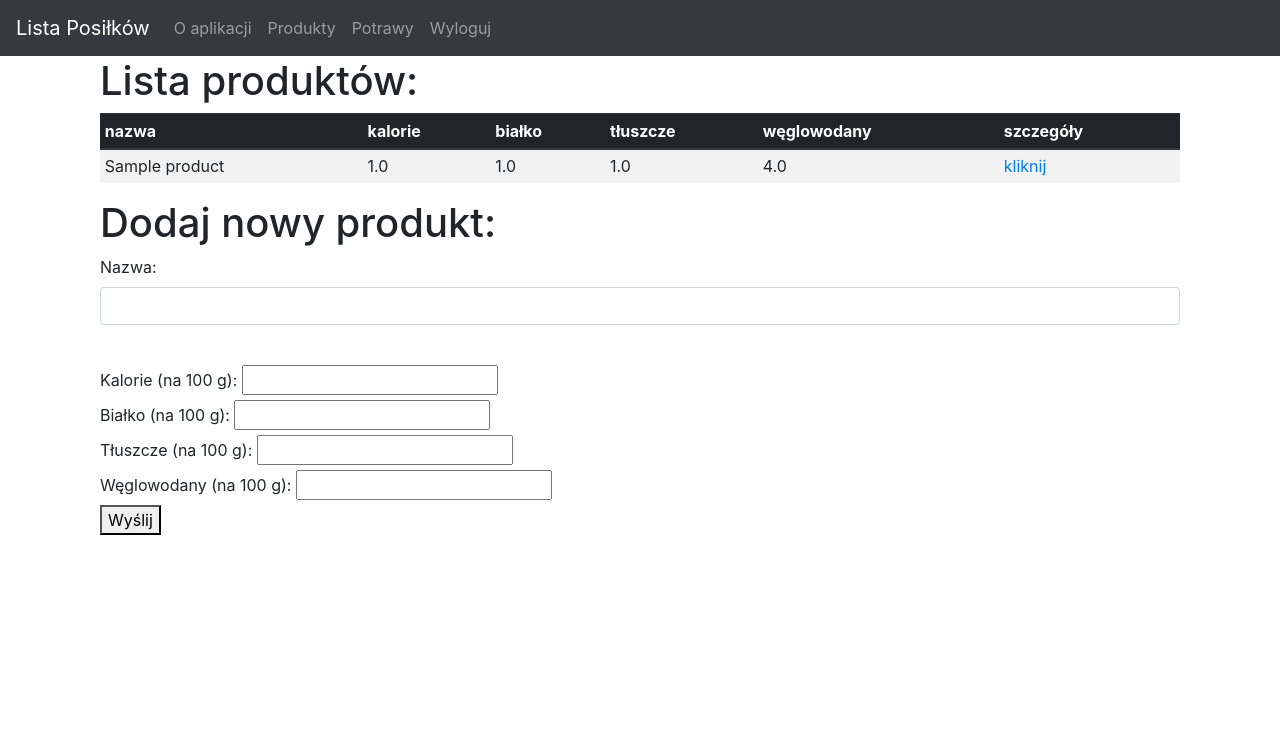
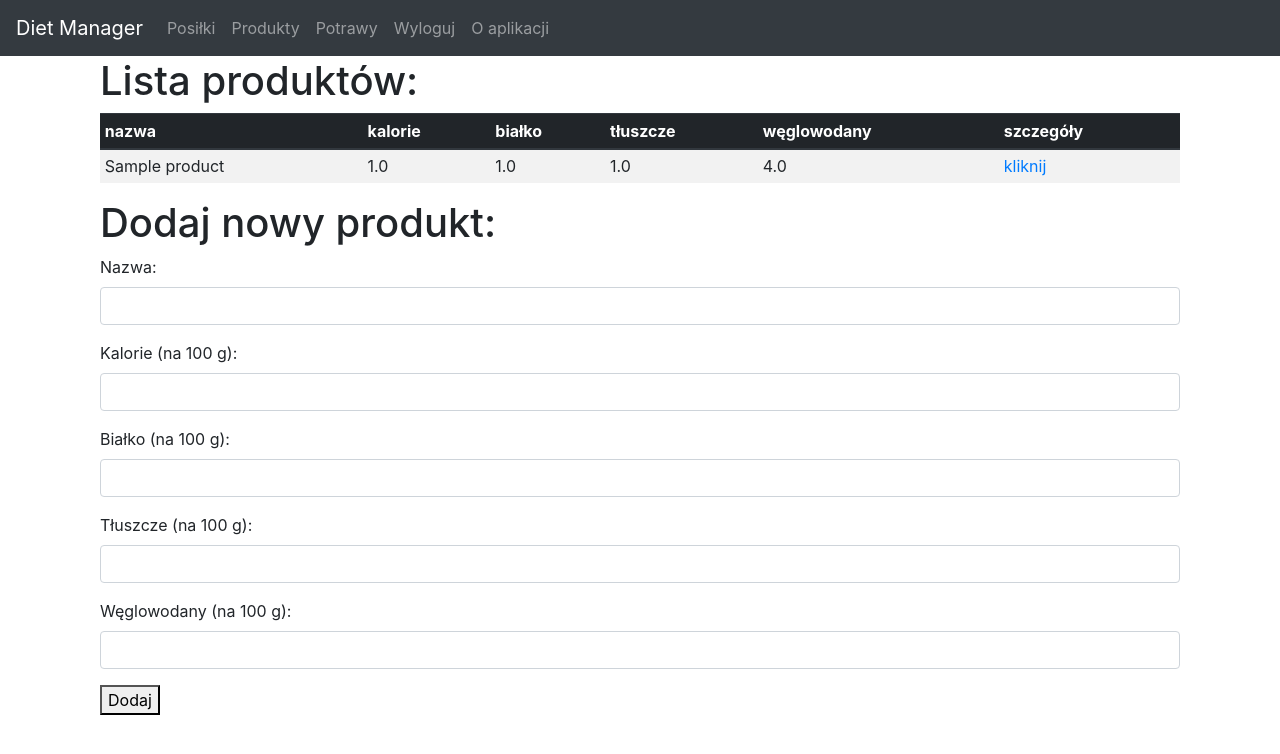
Before and after one commit to pyloveorg/diet_manager, a Flask app: page /products in a window 1280 px wide. Shown: the top 754 px of the page. Run offline with Flask 2, Linux system fonts and the light colour scheme; a user stored in the database is signed in; tables that the repository leaves empty hold one stand-in row (values such as "Sample post"); some libraries are stand-ins or nearby versions.

Commit message:
code analysis

```diff
--- a/diet_manager/templates/_base.html
+++ b/diet_manager/templates/_base.html
@@ -9,27 +9,21 @@
 
 <body>
   <nav class="navbar navbar-expand-md navbar-dark bg-dark">
-    <a class="navbar-brand" href="/daily_meals">Lista Posiłków</a>
-    <button class="navbar-toggler" type="button" data-toggle="collapse" data-target="#navbarsExampleDefault"
-            aria-controls="navbarsExampleDefault" aria-expanded="false" aria-label="Toggle navigation">
-      <span class="navbar-toggler-icon"></span>
-    </button>
+    <div class="navbar-brand">Diet Manager</div>
 
     <div class="collapse navbar-collapse">
       <ul class="navbar-nav mr-auto">
-        <li class="nav-item{% if page_id == 'info' %} active{% endif %}">
-          <a class="nav-link" href="{{ url_for('info') }}">O aplikacji</a>
-        </li>
-        {% if current_user.is_anonymous %}
-        <li class="nav-item{% if page_id == 'register' %} active{% endif %}">
-          <a class="nav-link" href="/user/register">Rejestracja</a>
-        </li>
-        {% endif %}
         {% if current_user.is_anonymous %}
         <li class="nav-item{% if page_id == 'login' %} active{% endif %}">
           <a class="nav-link" href="/user/login">Logowanie</a>
         </li>
+        <li class="nav-item{% if page_id == 'register' %} active{% endif %}">
+          <a class="nav-link" href="/user/register">Rejestracja</a>
+        </li>
         {% else %}
+        <li class="nav-item{% if page_id == 'daily_meals' %} active{% endif %}">
+          <a class="nav-link" href="{{ url_for('list_of_meals') }}">Posiłki</a>
+        </li>
         <li class="nav-item{% if page_id == 'products' %} active{% endif %}">
           <a class="nav-link" href="/products">Produkty</a>
         </li>
@@ -40,6 +34,9 @@
           <a class="nav-link" href="/logout">Wyloguj</a>
         </li>
         {% endif %}
+        <li class="nav-item{% if page_id == 'info' %} active{% endif %}">
+          <a class="nav-link" href="{{ url_for('info') }}">O aplikacji</a>
+        </li>
       </ul>
     </div>
   </nav>
--- a/diet_manager/templates/list_of_meals.html
+++ b/diet_manager/templates/list_of_meals.html
@@ -1,5 +1,7 @@
 
 {% extends "_base.html" %}
+
+{% set page_id = 'daily_meals' %}
 
 {% block content %}
 <div class="container">
--- a/diet_manager/templates/products.html
+++ b/diet_manager/templates/products.html
@@ -39,17 +39,25 @@
     <form action="/products" method="post">
         <div class="form-group">
             <label for="nazwa"> Nazwa: </label>
-            <input class="form-control" type="text" required="required" name="nazwa"><br>
+            <input class="form-control" type="text" required="required" id="nazwa">
         </div>
+        <div class="form-group">
             <label for="kalorie"> Kalorie (na 100 g): </label>
-        <input type="number" step="0.01" min="0" required="required" name="kalorie"><br>
+            <input class="form-control" type="number" step="0.01" min="0" required="required" id="kalorie">
+        </div>
+        <div class="form-group">
             <label for="bialko"> Białko (na 100 g): </label>
-        <input type="number" step="0.01" min="0" required="required" name="bialko"><br>
+            <input class="form-control" type="number" step="0.01" min="0" required="required" id="bialko">
+        </div>
+        <div class="form-group">
             <label for="tluszcze"> Tłuszcze (na 100 g): </label>
-        <input type="number" step="0.01" min="0" required="required" name="tluszcze"><br>
+            <input class="form-control" type="number" step="0.01" min="0" required="required" id="tluszcze">
+        </div>
+        <div class="form-group">
             <label for="weglowodany"> Węglowodany (na 100 g): </label>
-        <input type="number" step="0.01" min="0" required="required" name="weglowodany"><br>
-        <button type="submit">Wyślij</button>
+            <input class="form-control" type="number" step="0.01" min="0" required="required" id="weglowodany">
+        </div>
+        <button type="submit">Dodaj</button>
     </form>
 
     <br>
--- a/diet_manager/views.py
+++ b/diet_manager/views.py
@@ -24,21 +24,28 @@ def products():
     if request.method is GET, displays the list of products with the form to add new product
     """
     if request.method == "POST":
-        name = request.form.get("nazwa")
-        calories = request.form.get("kalorie")
-        protein = request.form.get("bialko")
-        fat = request.form.get("tluszcze")
-        carbohydrates = request.form.get("weglowodany")
-        if float(calories) < 0 or float(protein) < 0 or float(fat) < 0 or float(carbohydrates) < 0:
-            flash("Musisz wpisać dodatnie wartości kalorii, białka, tłuszczy i węglowodanów")
-            return redirect('/products')
-        product = Product(name=name, calories=calories, protein=protein,
-                          fat=fat, carbohydrates=carbohydrates)
-        db.session.add(product)
-        db.session.commit()
+        return add_product()
+    return list_products()
 
-        return redirect("/products")
 
+def add_product():
+    name = request.form.get("nazwa")
+    calories = request.form.get("kalorie")
+    protein = request.form.get("bialko")
+    fat = request.form.get("tluszcze")
+    carbohydrates = request.form.get("weglowodany")
+    if float(calories) < 0 or float(protein) < 0 or float(fat) < 0 or float(carbohydrates) < 0:
+        flash("Musisz wpisać dodatnie wartości kalorii, białka, tłuszczy i węglowodanów")
+        return redirect('/products')
+    product = Product(name=name, calories=calories, protein=protein,
+                      fat=fat, carbohydrates=carbohydrates)
+    db.session.add(product)
+    db.session.commit()
+
+    return redirect("/products")
+
+
+def list_products():
     products_list = Product.query.order_by(Product.name).all()
     return render_template("products.html", products=products_list)
 
```
Also changed, not shown: diet_manager/templates/list_of_dishes.html (+28 -15 lines). Lines whose indentation alone changed are shown as unchanged.
